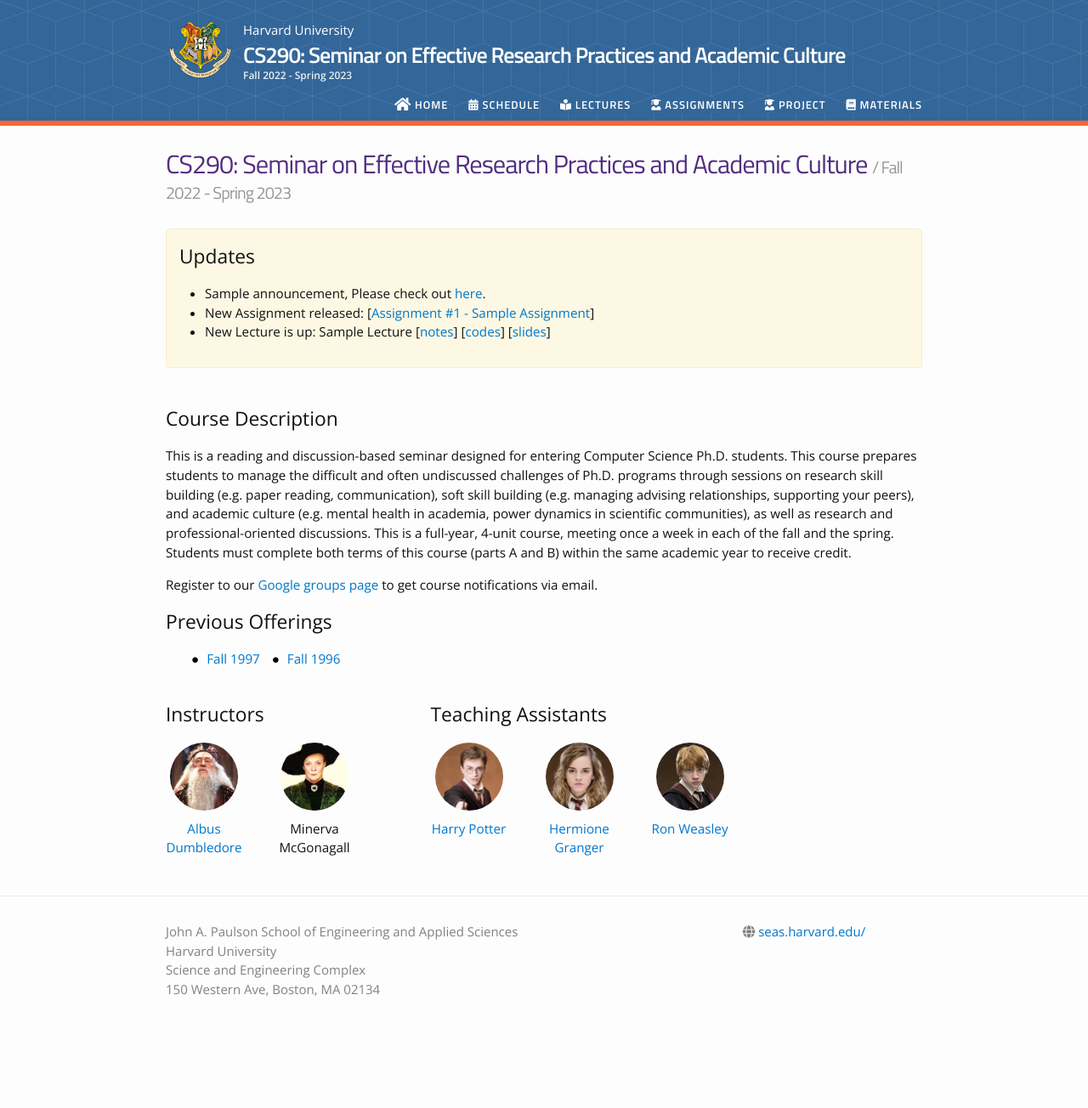
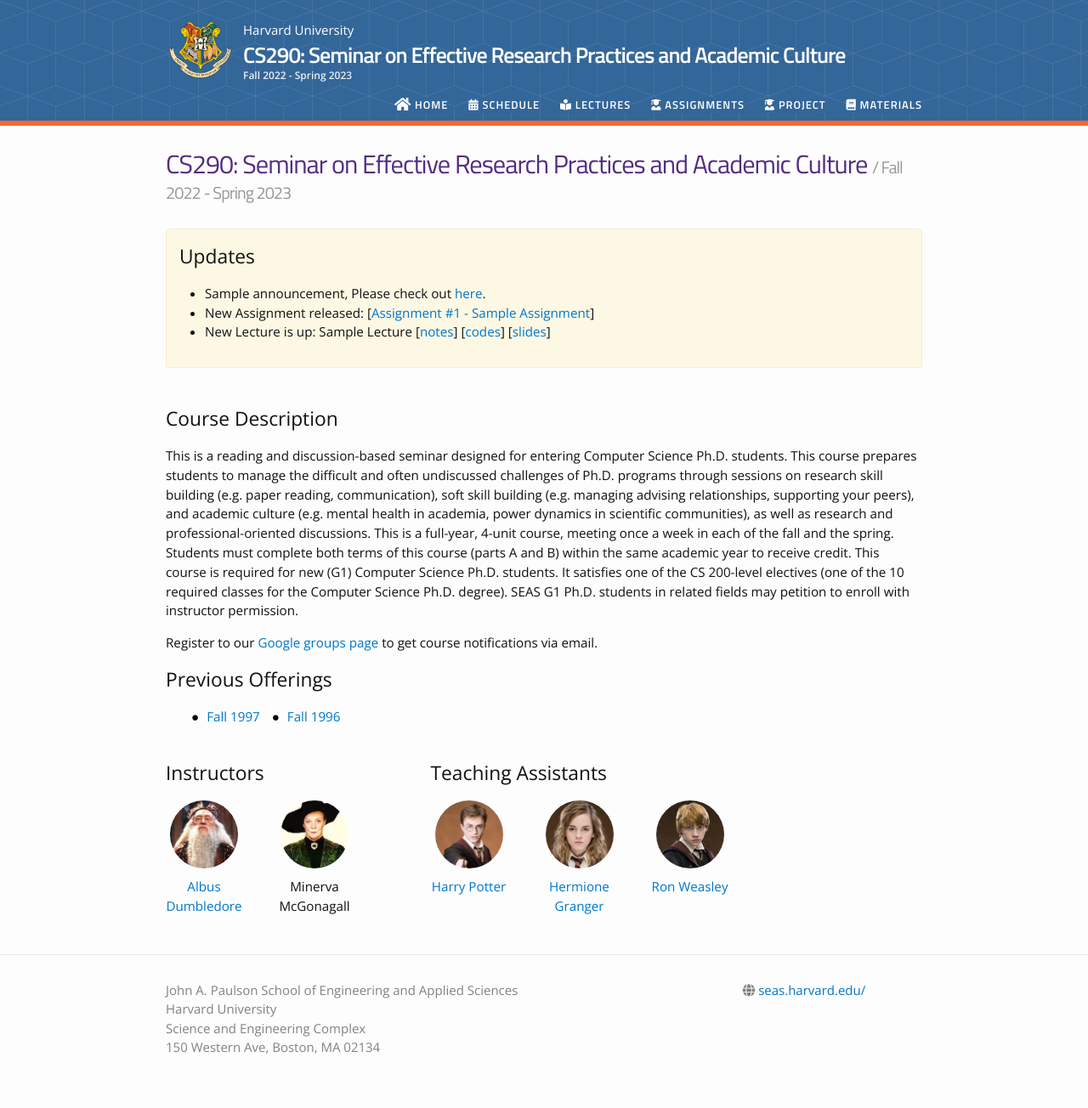
Before and after one commit to yanivyacoby/harvard-cs290, a Jekyll site: the page built from index.md, in a window 1280 px wide. Shown: the whole page at 85% size. Built offline with Jekyll 4.4.1, drawn with Linux system fonts in a browser that asks for light colours; nearby versions of some CDN libraries; before the commit the page ends 1235 px from its top, so only the background shows below that.

Commit message:
Update _config.yml

```diff
--- a/_config.yml
+++ b/_config.yml
@@ -1,6 +1,9 @@
 # Site settings
 course_name: "CS290: Seminar on Effective Research Practices and Academic Culture"
-course_description: "This is a reading and discussion-based seminar designed for entering Computer Science Ph.D. students. This course prepares students to manage the difficult and often undiscussed challenges of Ph.D. programs through sessions on research skill building (e.g. paper reading, communication), soft skill building (e.g. managing advising relationships, supporting your peers), and academic culture (e.g. mental health in academia, power dynamics in scientific communities), as well as research and professional-oriented discussions. This is a full-year, 4-unit course, meeting once a week in each of the fall and the spring. Students must complete both terms of this course (parts A and B) within the same academic year to receive credit."
+course_description: |
+    This is a reading and discussion-based seminar designed for entering Computer Science Ph.D. students. This course prepares students to manage the difficult and often undiscussed challenges of Ph.D. programs through sessions on research skill building (e.g. paper reading, communication), soft skill building (e.g. managing advising relationships, supporting your peers), and academic culture (e.g. mental health in academia, power dynamics in scientific communities), as well as research and professional-oriented discussions.
+    This is a full-year, 4-unit course, meeting once a week in each of the fall and the spring. Students must complete both terms of this course (parts A and B) within the same academic year to receive credit.
+    This course is required for new (G1) Computer Science Ph.D. students. It satisfies one of the CS 200-level electives (one of the 10 required classes for the Computer Science Ph.D. degree). SEAS G1 Ph.D. students in related fields may petition to enroll with instructor permission.
 course_semester: "Fall 2022 - Spring 2023"
 
 baseurl: "/harvard-cs290-new" # the subpath of your site, e.g. /blog/
```
